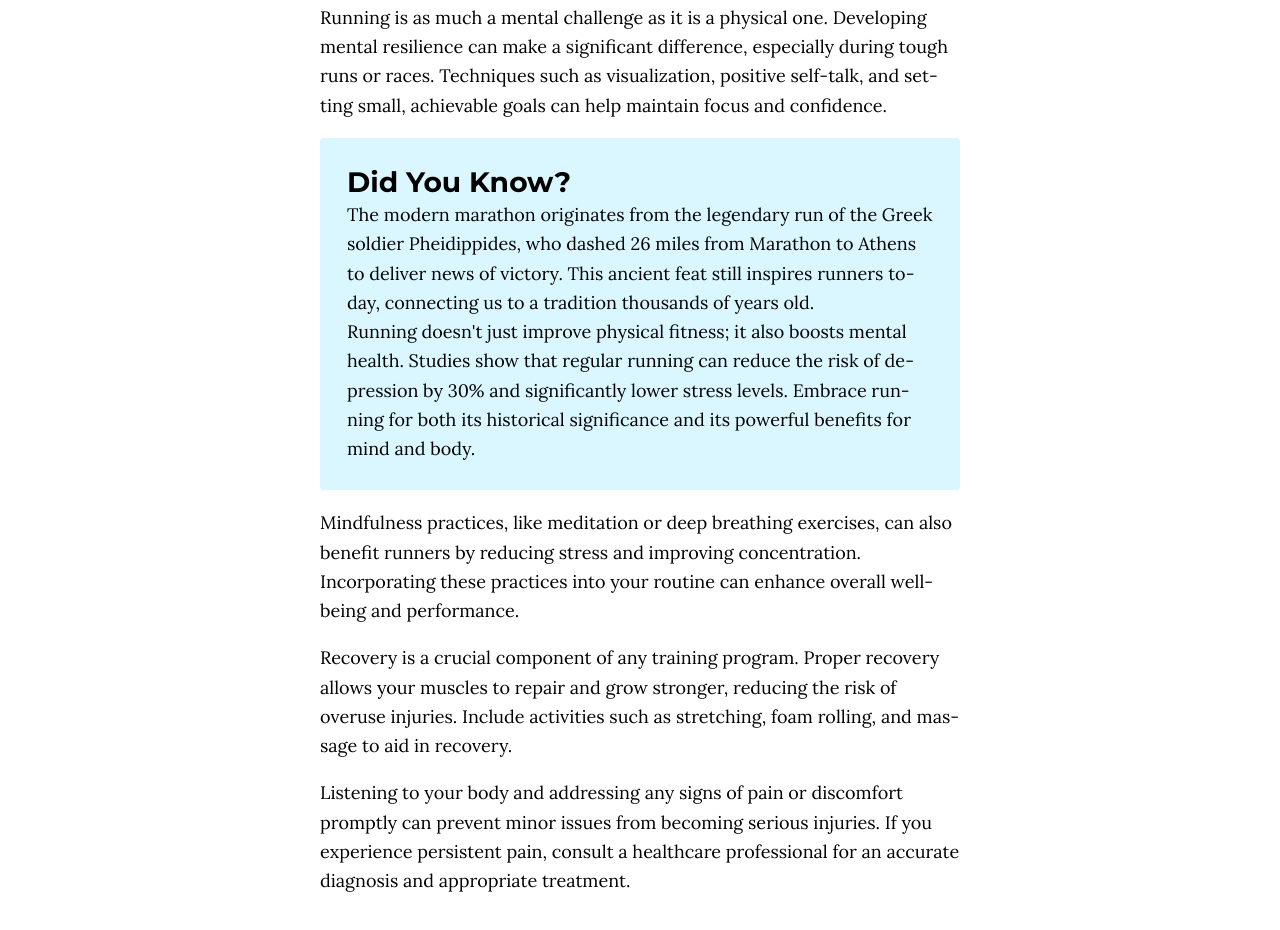
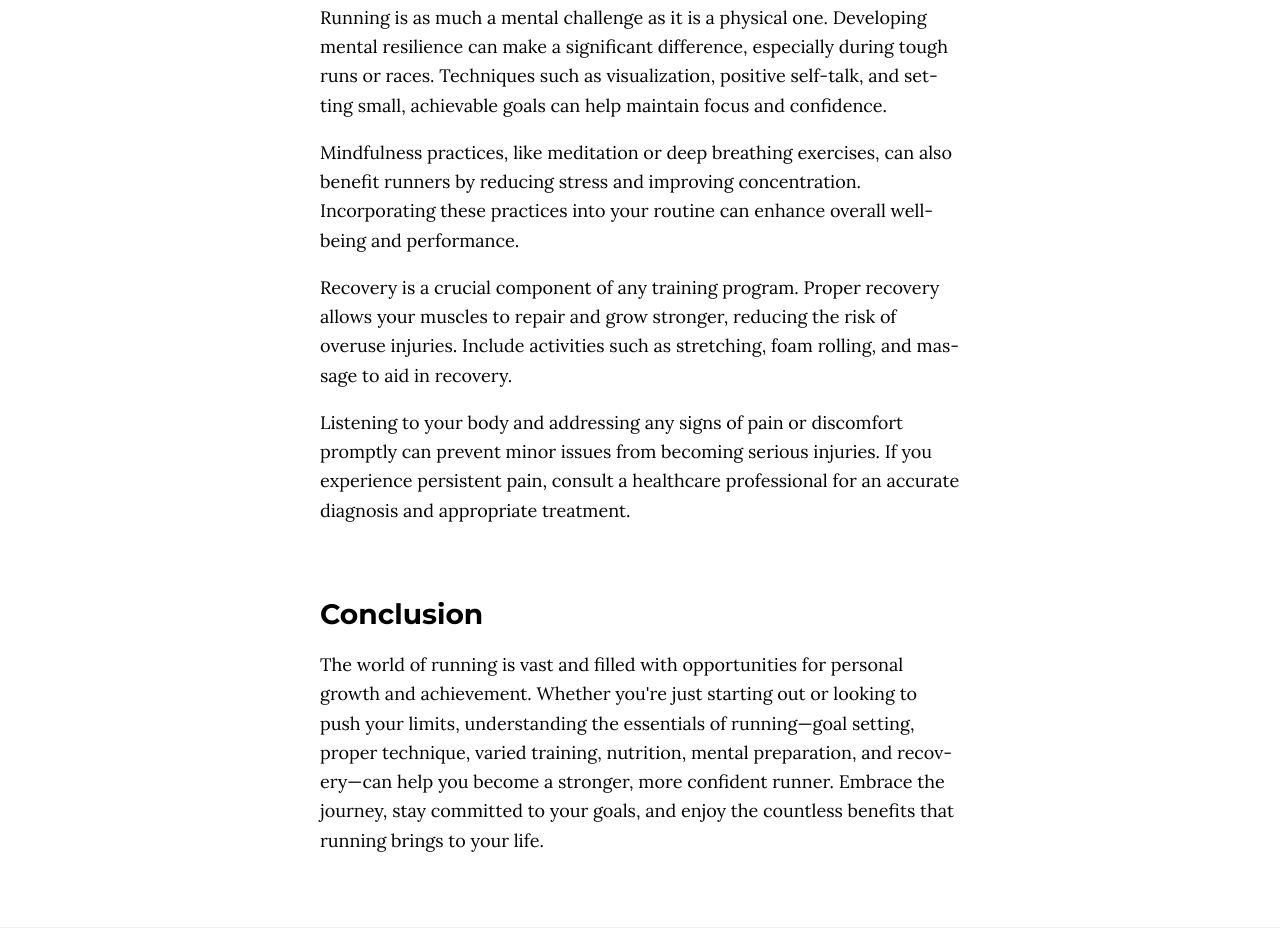
Before and after one commit to dmtrmrv/demo-vertical-rhythm, a website built with Vite: page index.html in a window 1280 px wide. Shown: the part 4197-5127 px from the top of the page. Built offline with nearby package versions, Linux system fonts and the light colour scheme.

Commit message:
Update content flow implementation

```diff
--- a/index.html
+++ b/index.html
@@ -225,24 +225,6 @@
             goals can help maintain focus and confidence.
           </p>
 
-          <div class="callout">
-            <h2>Did You Know?</h2>
-            <p>
-              The modern marathon originates from the legendary run of the Greek
-              soldier Pheidippides, who dashed 26 miles from Marathon to Athens
-              to deliver news of victory. This ancient feat still inspires
-              runners today, connecting us to a tradition thousands of years
-              old.
-            </p>
-            <p>
-              Running doesn't just improve physical fitness; it also boosts
-              mental health. Studies show that regular running can reduce the
-              risk of depression by 30% and significantly lower stress levels.
-              Embrace running for both its historical significance and its
-              powerful benefits for mind and body.
-            </p>
-          </div>
-
           <p>
             Mindfulness practices, like meditation or deep breathing exercises,
             can also benefit runners by reducing stress and improving
--- a/src/assets/css/components/content-flow.css
+++ b/src/assets/css/components/content-flow.css
@@ -8,10 +8,10 @@
 
 .content-flow > * + .has-medium-flow-space,
 .content-flow > .has-medium-flow-space + * {
-  --flow-space: var(--flow-space--medium);
+  margin-block-start: var(--flow-space--medium);
 }
 
 .content-flow > * + .has-large-flow-space,
 .content-flow > .has-large-flow-space + * {
-  --flow-space: var(--flow-space--large);
+  margin-block-start: var(--flow-space--large);
 }
```
